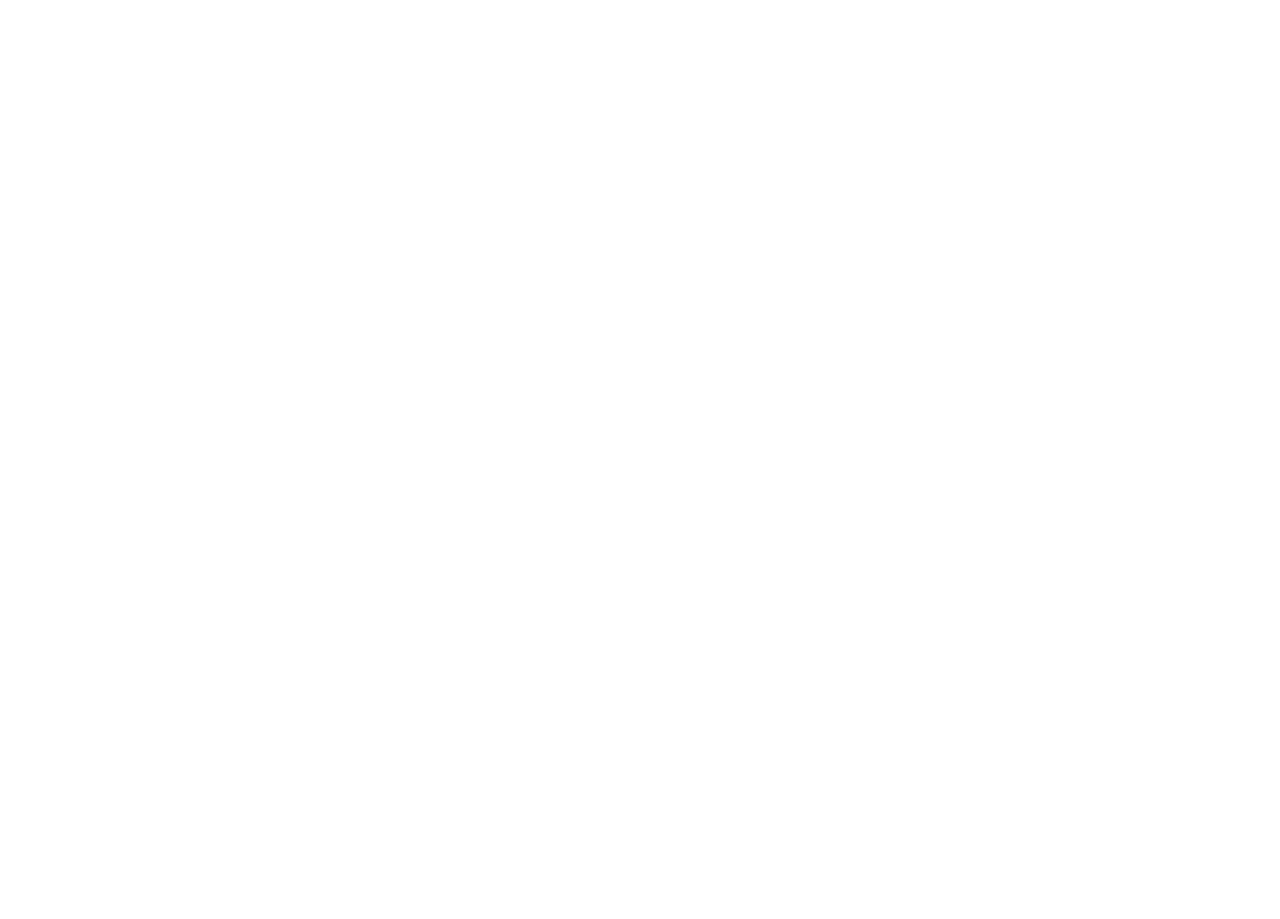
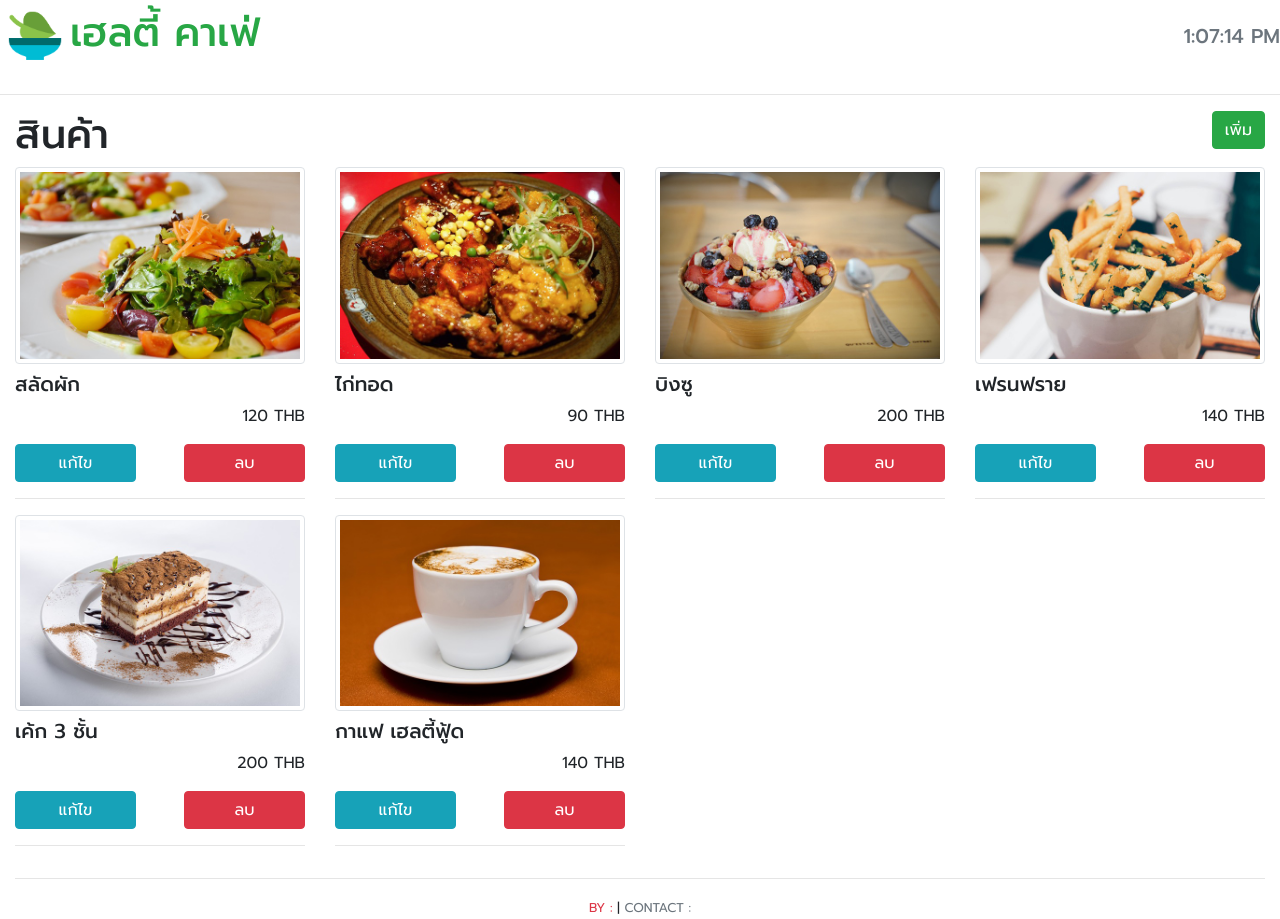
Before and after one commit to ByTum/learnReactTH, a React (Create React App) app in the folder client/: page /products in a window 1280 px wide. Before the commit this address had no page. Before the commit the page ends 800 px from the top, so only its background shows below. Built offline with nearby package versions, Linux system fonts and the light colour scheme; data requests are answered from the project's data file.

Commit message:
learn about router and set ui orders-products

```diff
--- a/client/resources/data/db.json
+++ b/client/resources/data/db.json
@@ -2,42 +2,36 @@
   "products": [
     {
       "id": 1,
-      "productId": 1,
       "productName": "สลัดผัก",
       "unitPrice": "120",
       "thumbnail": "/images/product/1.jpg"
     },
     {
       "id": 2,
-      "productId": 2,
       "productName": "ไก่ทอด",
       "unitPrice": "90",
       "thumbnail": "/images/product/2.jpg"
     },
     {
       "id": 3,
-      "productId": 3,
       "productName": "บิงซู",
       "unitPrice": "200",
       "thumbnail": "/images/product/3.jpg"
     },
     {
       "id": 4,
-      "productId": 4,
       "productName": "เฟรนฟราย",
       "unitPrice": "140",
       "thumbnail": "/images/product/4.jpg"
     },
     {
       "id": 5,
-      "productId": 5,
       "productName": "เค้ก 3 ชั้น",
       "unitPrice": "200",
       "thumbnail": "/images/product/5.jpg"
     },
     {
       "id": 6,
-      "productId": 6,
       "productName": "กาแฟ เฮลตี้ฟู้ด",
       "unitPrice": "140",
       "thumbnail": "/images/product/6.jpg"
@@ -51,7 +45,6 @@
         {
           "product": {
             "id": 1,
-            "productId": 1,
             "productName": "สลัดผัก",
             "unitPrice": "120",
             "thumbnail": "/images/product/1.jpg"
@@ -61,7 +54,6 @@
         {
           "product": {
             "id": 2,
-            "productId": 2,
             "productName": "ไก่ทอด",
             "unitPrice": "90",
             "thumbnail": "/images/product/2.jpg"
@@ -71,7 +63,6 @@
         {
           "product": {
             "id": 3,
-            "productId": 3,
             "productName": "บิงซู",
             "unitPrice": "200",
             "thumbnail": "/images/product/3.jpg"
@@ -81,7 +72,6 @@
         {
           "product": {
             "id": 4,
-            "productId": 4,
             "productName": "เฟรนฟราย",
             "unitPrice": "140",
             "thumbnail": "/images/product/4.jpg"
@@ -91,7 +81,6 @@
         {
           "product": {
             "id": 6,
-            "productId": 6,
             "productName": "กาแฟ เฮลตี้ฟู้ด",
             "unitPrice": "140",
             "thumbnail": "/images/product/6.jpg"
@@ -101,7 +90,6 @@
         {
           "product": {
             "id": 5,
-            "productId": 5,
             "productName": "เค้ก 3 ชั้น",
             "unitPrice": "200",
             "thumbnail": "/images/product/5.jpg"
@@ -118,7 +106,6 @@
         {
           "product": {
             "id": 3,
-            "productId": 3,
             "productName": "บิงซู",
             "unitPrice": "200",
             "thumbnail": "/images/product/3.jpg"
@@ -135,7 +122,6 @@
         {
           "product": {
             "id": 4,
-            "productId": 4,
             "productName": "เฟรนฟราย",
             "unitPrice": "140",
             "thumbnail": "/images/product/4.jpg"
@@ -145,7 +131,6 @@
         {
           "product": {
             "id": 3,
-            "productId": 3,
             "productName": "บิงซู",
             "unitPrice": "200",
             "thumbnail": "/images/product/3.jpg"
@@ -154,6 +139,88 @@
         }
       ],
       "id": 3
+    },
+    {
+      "orderedDate": "2023-03-15T14:52:53.977Z",
+      "totalPrice": 410,
+      "orders": [
+        {
+          "product": {
+            "id": 1,
+            "productName": "สลัดผัก",
+            "unitPrice": "120",
+            "thumbnail": "/images/product/1.jpg"
+          },
+          "quantity": 1
+        },
+        {
+          "product": {
+            "id": 2,
+            "productName": "ไก่ทอด",
+            "unitPrice": "90",
+            "thumbnail": "/images/product/2.jpg"
+          },
+          "quantity": 1
+        },
+        {
+          "product": {
+            "id": 3,
+            "productName": "บิงซู",
+            "unitPrice": "200",
+            "thumbnail": "/images/product/3.jpg"
+          },
+          "quantity": 1
+        }
+      ],
+      "id": 4
+    },
+    {
+      "orderedDate": "2023-03-15T15:06:29.749Z",
+      "totalPrice": 450,
+      "orders": [
+        {
+          "product": {
+            "id": 2,
+            "productName": "ไก่ทอด",
+            "unitPrice": "90",
+            "thumbnail": "/images/product/2.jpg"
+          },
+          "quantity": 5
+        }
+      ],
+      "id": 5
+    },
+    {
+      "orderedDate": "2023-03-15T15:06:34.178Z",
+      "totalPrice": 700,
+      "orders": [
+        {
+          "product": {
+            "id": 4,
+            "productName": "เฟรนฟราย",
+            "unitPrice": "140",
+            "thumbnail": "/images/product/4.jpg"
+          },
+          "quantity": 5
+        }
+      ],
+      "id": 6
+    },
+    {
+      "orderedDate": "2023-03-15T16:57:16.847Z",
+      "totalPrice": 700,
+      "orders": [
+        {
+          "product": {
+            "id": 6,
+            "productName": "กาแฟ เฮลตี้ฟู้ด",
+            "unitPrice": "140",
+            "thumbnail": "/images/product/6.jpg"
+          },
+          "quantity": 5
+        }
+      ],
+      "id": 7
     }
   ]
 }
--- a/client/src/App.js
+++ b/client/src/App.js
@@ -3,6 +3,8 @@
 import { BrowserRouter, Route, Routes } from "react-router-dom";
 import Home from "./containers/Home";
 import About from "./containers/About";
+import Order from "./containers/order/Order";
+import Product from "./containers/product/Product";
 
 class App extends Component {
   renderRouter() {
@@ -10,6 +12,8 @@
       <Routes>
         <Route exact path="/" Component={Home} />
         <Route exact path="/about" Component={About} />
+        <Route exact path="/orders" Component={Order} />
+        <Route exact path="/products" Component={Product} />
       </Routes>
     );
   }
--- a/client/src/components/moniter/Calculator.js
+++ b/client/src/components/moniter/Calculator.js
@@ -8,10 +8,7 @@
       return orders.map((order) => {
         return (
           // add key for solve error
-          <li
-            className="text-right text-success title"
-            key={order.product.productId}
-          >
+          <li className="text-right text-success title" key={order.product.id}>
             {order.product.productName} x {order.quantity} ={" "}
             {order.product.unitPrice * order.quantity}
             <button
--- a/client/src/components/moniter/Moniter.js
+++ b/client/src/components/moniter/Moniter.js
@@ -15,7 +15,7 @@
 
   addOrder(product) {
     let findOrder = this.state.orders.find(
-      (order) => order.product.productId === product.productId
+      (order) => order.product.id === product.id
     );
     if (findOrder) {
       findOrder.quantity++;
@@ -32,10 +32,10 @@
 
   delOrder(product) {
     let findOrder = this.state.orders.find(
-      (order) => order.product.productId === product.productId
+      (order) => order.product.id === product.id
     );
     let resultOrder = this.state.orders.filter(
-      (order) => order.product.productId !== product.productId
+      (order) => order.product.id !== product.id
     );
     const totalPrice =
       this.state.totalPrice -
--- a/client/src/components/product/ProductItem.js
+++ b/client/src/components/product/ProductItem.js
@@ -29,6 +29,8 @@
         <img className="img-fluid img-thumbnail" src={thumbnail} alt="" />
         <h5 className="mt-2">{productName}</h5>
         <p className="title text-right">{unitPrice} THB</p>
+
+        {this.props.onAddOrder && (
           <button
             className="btn btn-block btn-secondary title"
             // onClick={() => this.doSomething(productName)}
@@ -37,6 +39,21 @@
           >
             ซื้อ
           </button>
+        )}
+
+        {(this.props.onDelProduct || this.props.onEditProduct) && (
+          <button className="btn  btn-info col-5 title">แก้ไข</button>
+        )}
+
+        {(this.props.onDelProduct || this.props.onEditProduct) && (
+          <button
+            className="btn btn-danger col-5 title float-right"
+            onClick={() => this.props.onDelProduct(this.props.product)}
+          >
+            ลบ
+          </button>
+        )}
+        <hr />
       </div>
     );
   }
--- a/client/src/components/product/ProductList.js
+++ b/client/src/components/product/ProductList.js
@@ -23,9 +23,11 @@
         // Spread Operator
         // react want key
         <ProductItem
-          key={product.productId}
+          key={product.id}
           product={product}
           onAddOrder={this.props.onAddOrder}
+          // get props from component Product.js
+          onDelProduct={this.props.onDelProduct}
         />
       ))
     );
--- a/client/src/containers/order/Order.js
+++ b/client/src/containers/order/Order.js
@@ -0,0 +1,77 @@
+import React, { Component } from "react";
+import Header from "../../components/Header";
+import Footer from "../../components/Footer";
+import axios from "axios";
+
+class Order extends Component {
+  constructor(props) {
+    super(props);
+    this.state = { orders: null };
+  }
+
+  componentDidMount() {
+    axios.get("http://localhost:3001/orders").then((res) => {
+      this.setState({ orders: res.data });
+    });
+  }
+
+  delOrder(order) {
+    axios.delete("http://localhost:3001/orders/" + order.id).then((res) => {
+      axios.get("http://localhost:3001/orders").then((res) => {
+        this.setState({ orders: res.data });
+      });
+    });
+  }
+
+  showOrders() {
+    return (
+      this.state.orders &&
+      this.state.orders.map((order) => {
+        const date = new Date(order.orderedDate);
+        return (
+          <div key={order.id} className="col-md-3">
+            <hr />
+            <p className="text-right">
+              <button
+                className="btn btn-danger btn-sm title"
+                onClick={() => this.delOrder(order)}
+              >
+                X
+              </button>
+            </p>
+            <h5>
+              วันที่ {date.toLocaleDateString()} {date.toLocaleTimeString()}{" "}
+            </h5>
+            <ul>
+              {order.orders &&
+                order.orders.map((record) => {
+                  return (
+                    <li key={record.product.id}>
+                      {record.product.productName} x {record.quantity} ={" "}
+                      {record.product.unitPrice * record.quantity}
+                    </li>
+                  );
+                })}
+            </ul>
+            <p className="title">ยอดรวม {order.totalPrice} </p>
+          </div>
+        );
+      })
+    );
+  }
+
+  render() {
+    return (
+      <div>
+        <Header />
+        <div className="container-fluid">
+          <h1>รายการสั่งซื้อ</h1>
+          <div className="row">{this.showOrders()}</div>
+        </div>
+        <Footer />
+      </div>
+    );
+  }
+}
+
+export default Order;
--- a/client/src/containers/product/Product.js
+++ b/client/src/containers/product/Product.js
@@ -0,0 +1,54 @@
+import React, { Component } from "react";
+import Header from "../../components/Header";
+import Footer from "../../components/Footer";
+import ProductList from "../../components/product/ProductList";
+import axios from "axios";
+
+class Product extends Component {
+  constructor(props) {
+    super(props);
+    this.state = { products: null };
+    this.delProduct = this.delProduct.bind(this);
+  }
+
+  componentDidMount() {
+    axios.get("http://localhost:3001/products").then((res) => {
+      this.setState({ products: res.data });
+    });
+  }
+
+  delProduct(product) {
+    axios.delete("http://localhost:3001/products/" + product.id).then((res) => {
+      axios.get("http://localhost:3001/products").then((res) => {
+        this.setState({ products: res.data });
+      });
+    });
+  }
+
+  render() {
+    return (
+      <div>
+        <Header />
+        <div className="container-fluid">
+          <div className="row">
+            <div className="col-6">
+              <h1>สินค้า</h1>
+            </div>
+            <div className="col-6">
+              <button className="btn btn-success title float-right">
+                เพิ่ม
+              </button>
+            </div>
+          </div>
+          <ProductList
+            products={this.state.products}
+            onDelProduct={this.delProduct}
+          />
+        </div>
+        <Footer />
+      </div>
+    );
+  }
+}
+
+export default Product;
```
Lines whose indentation alone changed are shown as unchanged.
